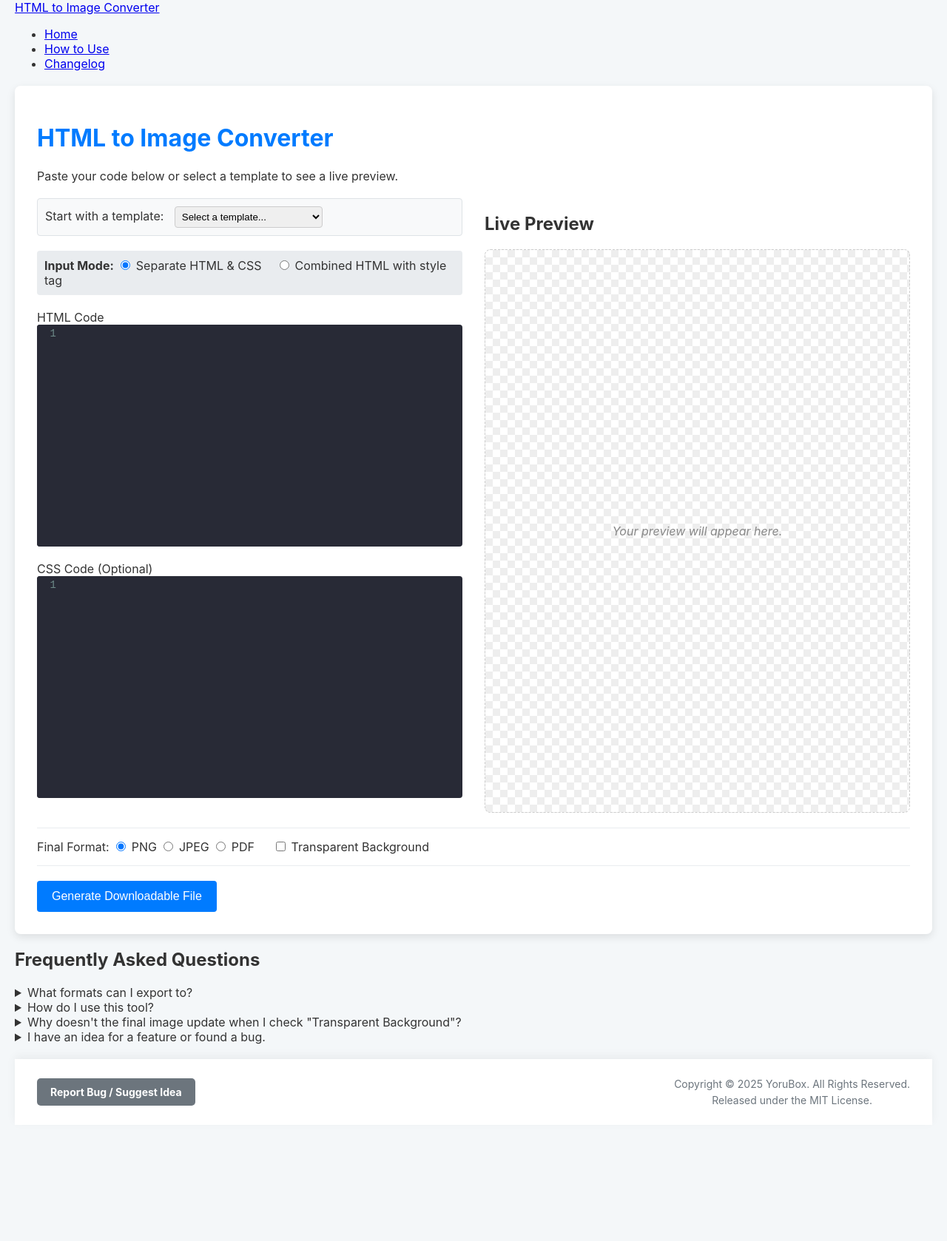
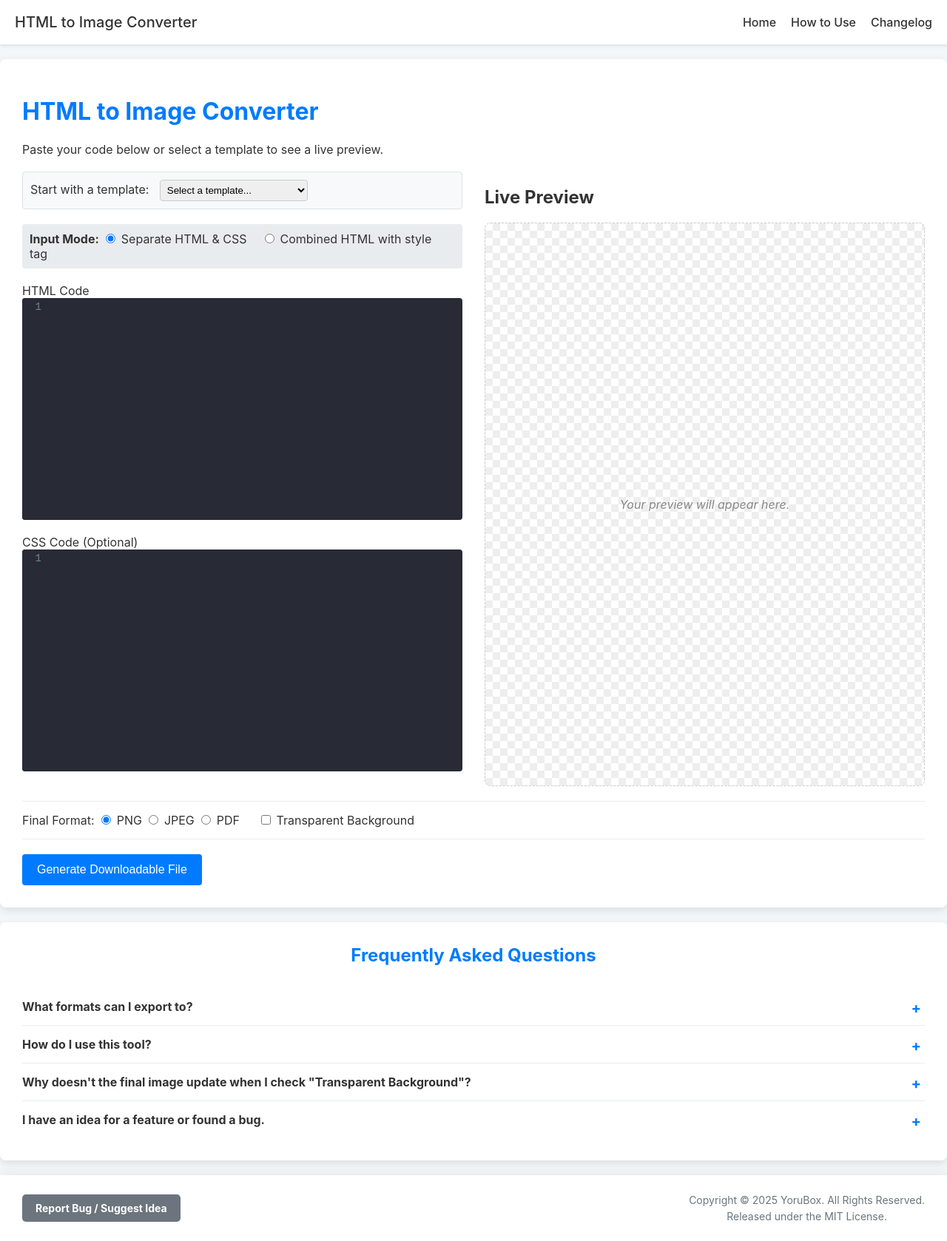
Before and after one commit to hisokanogon/html-to-image-platform, a website: page public/generator.html in a window 1280 px wide. Shown: the whole page at 74% size. Before the commit the page ends 1541 px from the top, so only its background shows below. Drawn offline with nearby package versions, Linux system fonts and the light colour scheme.

Commit message:
Update style.css

```diff
--- a/public/style.css
+++ b/public/style.css
@@ -3,9 +3,52 @@ body {
     background-color: #f4f7f9;
     color: #333;
     margin: 0;
-    padding: 0 20px 20px 20px;
+    padding: 0;
 }
-.container {
+
+.main-header {
+    background-color: #fff;
+    box-shadow: 0 2px 4px rgba(0,0,0,0.1);
+    padding: 0 20px;
+    margin-bottom: 20px;
+}
+
+.main-nav {
+    max-width: 1400px;
+    margin: 0 auto;
+    display: flex;
+    justify-content: space-between;
+    align-items: center;
+    height: 60px;
+}
+
+.nav-brand {
+    font-weight: bold;
+    font-size: 20px;
+    color: #007bff;
+    text-decoration: none;
+}
+
+.main-nav ul {
+    list-style: none;
+    padding: 0;
+    margin: 0;
+    display: flex;
+    gap: 20px;
+}
+
+.main-nav a {
+    text-decoration: none;
+    color: #333;
+    font-weight: 500;
+    transition: color 0.2s;
+}
+
+.main-nav a:hover {
+    color: #007bff;
+}
+
+.container, .static-page-container {
     max-width: 1400px;
     margin: 20px auto;
     background-color: #fff;
@@ -13,6 +56,30 @@ body {
     border-radius: 8px;
     box-shadow: 0 4px 12px rgba(0,0,0,0.1);
 }
+
+.static-page-container {
+    max-width: 900px;
+    line-height: 1.7;
+}
+
+.static-page-container h2, .static-page-container h3 {
+    color: #007bff;
+    border-bottom: 2px solid #e9ecef;
+    padding-bottom: 10px;
+    margin-top: 30px;
+}
+
+.static-page-container ul {
+    padding-left: 20px;
+}
+
+.static-page-container .important-note {
+    background-color: #fff3cd;
+    border-left: 5px solid #ffeeba;
+    padding: 15px;
+    border-radius: 4px;
+}
+
 h1 { color: #007bff; }
 
 .main-content-wrapper {
@@ -103,12 +170,6 @@ h1 { color: #007bff; }
     gap: 25px;
     flex-wrap: wrap;
 }
-.option-item input[type="number"] {
-    width: 80px;
-    padding: 5px;
-    border: 1px solid #ccc;
-    border-radius: 4px;
-}
 #jpeg-options span {
     font-weight: bold;
     min-width: 25px;
@@ -172,6 +233,53 @@ button:disabled { background-color: #aaa; cursor: not-allowed; }
     background-color: #5a6268;
 }
 
+.faq-container {
+    max-width: 1400px;
+    margin: 20px auto;
+    background-color: #fff;
+    padding: 30px;
+    border-radius: 8px;
+    box-shadow: 0 4px 12px rgba(0,0,0,0.1);
+}
+.faq-container h2 {
+    text-align: center;
+    color: #007bff;
+    margin-top: 0;
+    margin-bottom: 30px;
+}
+.faq-item {
+    border-bottom: 1px solid #e9ecef;
+}
+.faq-item:last-child {
+    border-bottom: none;
+}
+.faq-item summary {
+    padding: 15px 0;
+    font-weight: bold;
+    cursor: pointer;
+    list-style: none; /* Hide default triangle */
+    position: relative;
+    padding-right: 25px;
+}
+.faq-item summary::-webkit-details-marker {
+    display: none;
+}
+.faq-item summary::after {
+    content: '+';
+    position: absolute;
+    right: 5px;
+    font-size: 20px;
+    color: #007bff;
+}
+.faq-item details[open] summary::after {
+    content: '−';
+}
+.faq-item p {
+    padding: 0 10px 15px;
+    margin: 0;
+    line-height: 1.7;
+}
+
 .site-footer {
     background-color: #fff;
     padding: 20px 30px;
@@ -211,15 +319,14 @@ button:disabled { background-color: #aaa; cursor: not-allowed; }
     font-size: 14px;
     transition: all 0.2s ease;
 }
-.kofi-button {
-    background-color: #FF5E5B;
-}
-.kofi-button:hover {
-    background-color: #e65552;
-}
 .report-button {
     background-color: #6c757d;
 }
 .report-button:hover {
     background-color: #5a6268;
 }
+
+#kofi-widget-container {
+    width: 215px;
+    text-align: right;
+}
```
